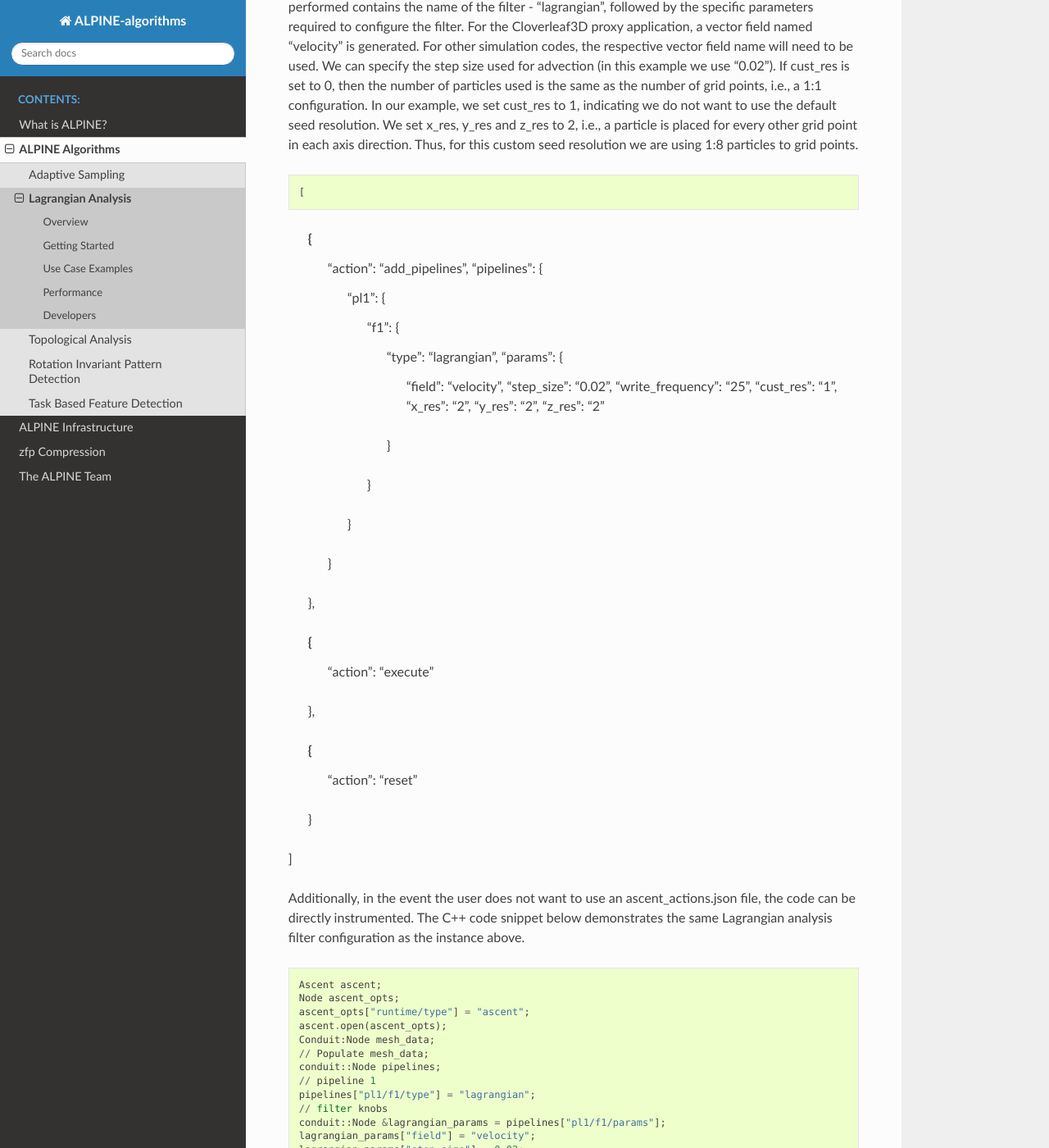
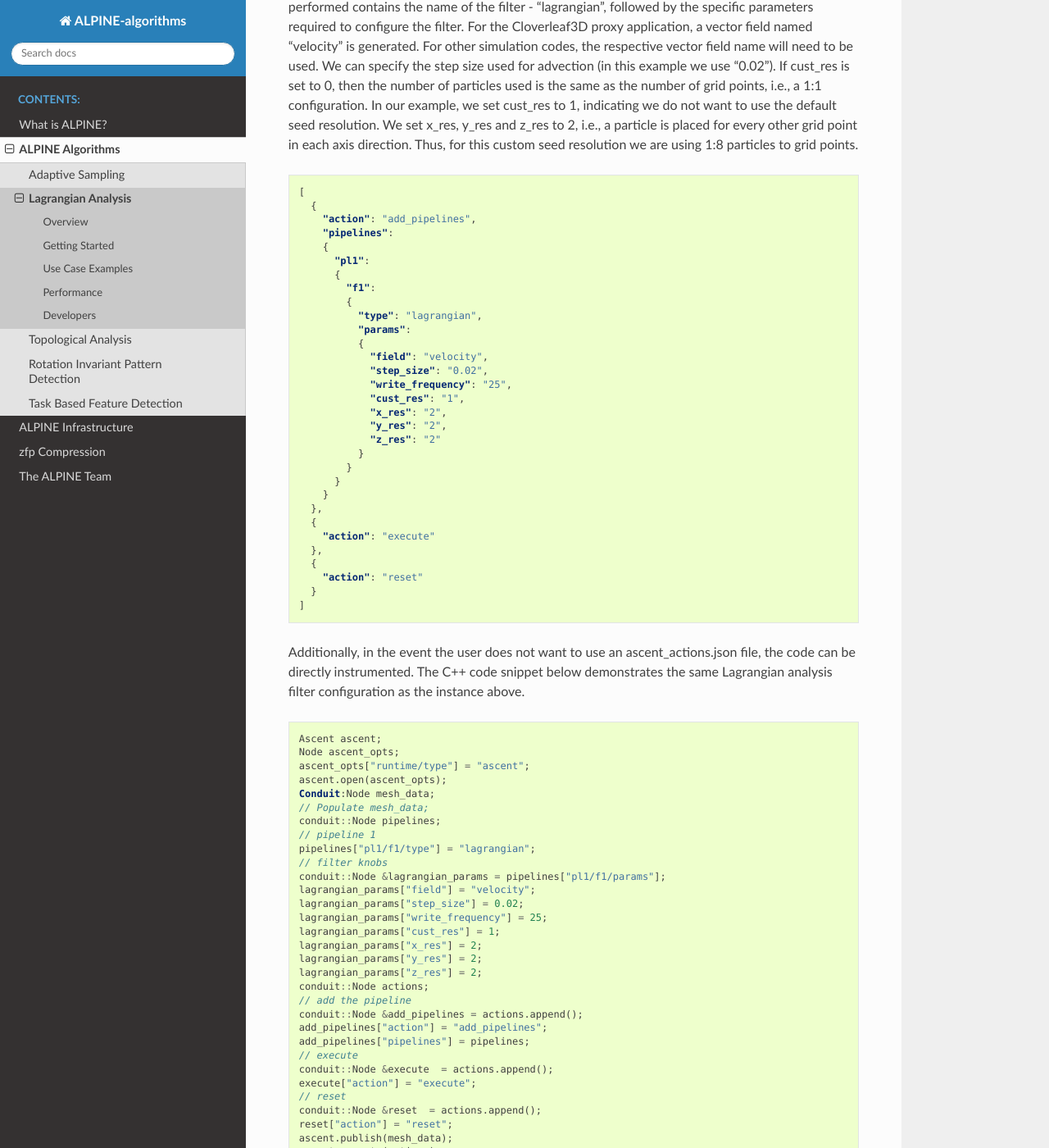
Before and after one commit to Alpine-DAV/algorithms, a Sphinx documentation site: the page built from docs/source/lagrangian.rst, in a window 1280 px wide and 1400 px high, scrolled down 1627 px. Shown: the whole window at 82% size. Built offline with Sphinx 7.4.7 and the Read the Docs theme 2.0.0, drawn with Linux system fonts in a browser that asks for light colours; formulas are drawn with MathJax 3; some of the changed text lies outside the part shown.

```diff
--- a/docs/source/lagrangian.rst
+++ b/docs/source/lagrangian.rst
@@ -40,45 +40,44 @@ The pipeline of operations to be performed contains the name of the filter - "la
 We can specify the step size used for advection (in this example we use "0.02"). If cust_res is set to 0, then the number of particles used is the same as the number of grid points, i.e., a 1:1 configuration. In our example, we set cust_res to 1, indicating we do not want to use the default seed resolution.
 We set x_res, y_res and z_res to 2, i.e., a particle is placed for every other grid point in each axis direction. Thus, for this custom seed resolution we are using 1:8 particles to grid points.
 
-::
+.. code-block:: json
 
-[
-  {
-    "action": "add_pipelines",
-    "pipelines":
+  [
     {
-      "pl1":
+      "action": "add_pipelines",
+      "pipelines":
       {
-        "f1":
+        "pl1":
         {
-          "type": "lagrangian",
-          "params":
+          "f1":
           {
-            "field": "velocity",
-            "step_size": "0.02",
-            "write_frequency": "25",
-            "cust_res": "1",
-            "x_res": "2",
-            "y_res": "2",
-            "z_res": "2"
+            "type": "lagrangian",
+            "params":
+            {
+              "field": "velocity",
+              "step_size": "0.02",
+              "write_frequency": "25",
+              "cust_res": "1",
+              "x_res": "2",
+              "y_res": "2",
+              "z_res": "2"
+            }
           }
         }
       }
+    },
+    {
+      "action": "execute"
+    },
+    {
+      "action": "reset"
     }
-  },
+  ]
 
-  {
-    "action": "execute"
-  },
-
-  {
-    "action": "reset"
-  }
-]
 
 Additionally, in the event the user does not want to use an ascent_actions.json file, the code can be directly instrumented. The C++ code snippet below demonstrates the same Lagrangian analysis filter configuration as the instance above.
 
-::
+.. code-block:: C++
 
   Ascent ascent;
   Node ascent_opts;
```
Also changed, not shown: docs/source/Moments/todo.md (+2 -4 lines), docs/source/moments.rst (+28 -8 lines), docs/source/Moments/bubble-5percent-data.png (added), docs/source/Moments/bubble-original-data.png (added), docs/source/Moments/bubble-pattern.png (added).
